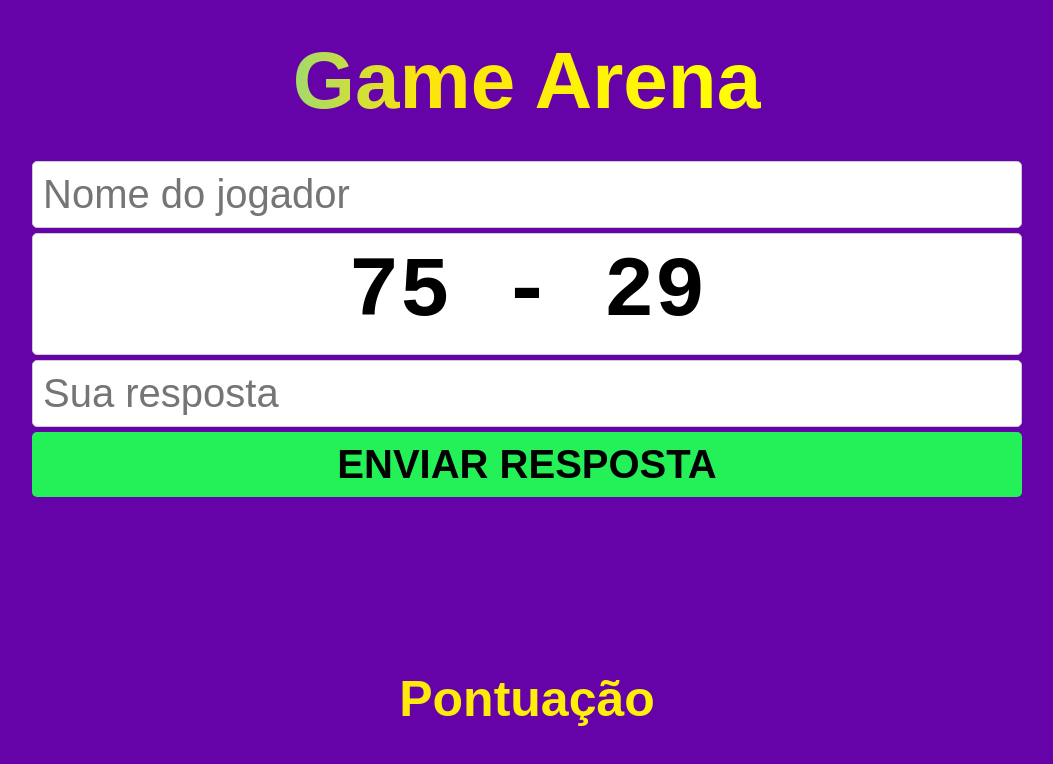
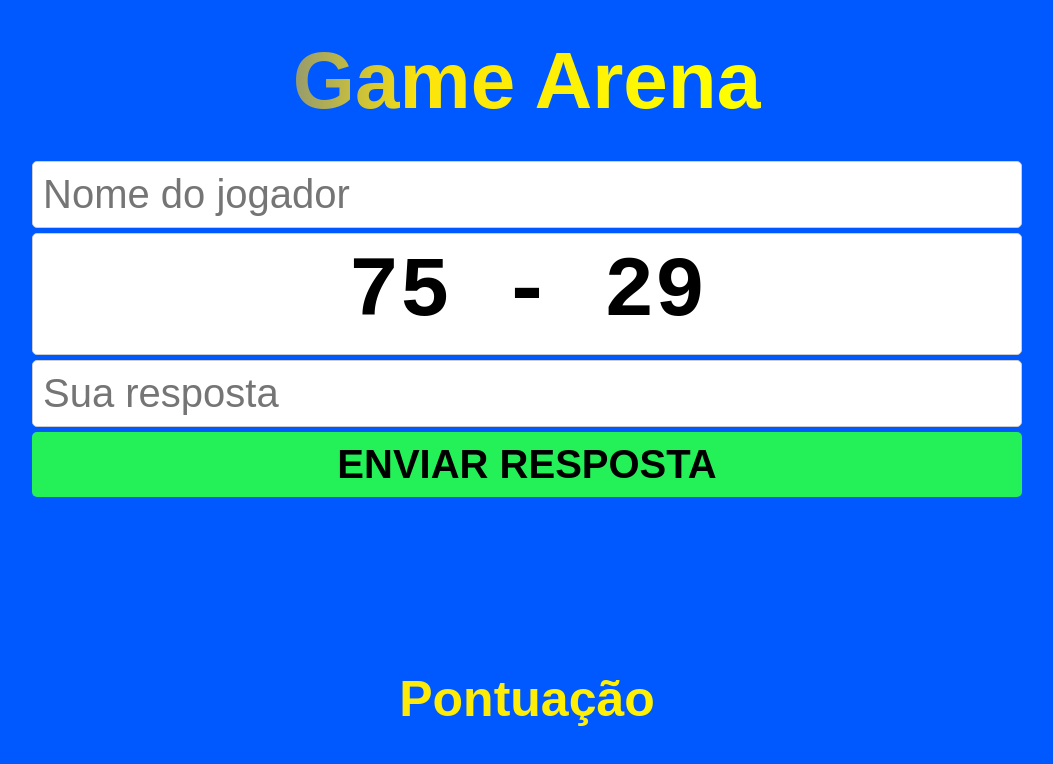
Before and after one commit to AlexandreZanata/jogo-adi-o-e-subrita-o-1-100-1-fator-, a plain HTML site: page public/index.html in a window 1280 px wide. Shown: the whole page, without its empty margins (113-1166 px from the left). Drawn offline with Linux system fonts and the light colour scheme.

Commit message:
Update index.html

```diff
--- a/public/index.html
+++ b/public/index.html
@@ -18,7 +18,7 @@
         #game {
             flex: 1;
             width: 100%;
-            background-color: rgb(102, 3, 168);
+            background-color: rgb(0, 89, 255);
             padding: 35px;
             padding-bottom: 95px;
             color: white;
@@ -90,7 +90,7 @@
             height: 140px;
             z-index: 2;
             box-sizing: border-box;
-            background-color: rgb(102, 3, 168);
+            background-color: rgb(0, 89, 255);
             color: black;
             position: absolute;
             bottom: 0;
@@ -116,7 +116,7 @@
         }
 
         .rainbow-text {
-            background: linear-gradient(270deg, red, orange, yellow, rgb(252, 228, 11), rgb(29, 204, 248), rgb(255, 57, 229), rgb(238, 218, 130));
+            background: linear-gradient(270deg, red, orange, yellow, rgb(252, 228, 11), rgb(0, 47, 255), rgb(255, 57, 229), rgb(0, 0, 0));
             background-size: 400% 400%;
             -webkit-background-clip: text;
             color: transparent;
@@ -126,7 +126,7 @@
         .tituloscore {
             font-size: 50px;
             margin-top: 10px;
-            background: linear-gradient(270deg, red, orange, yellow, rgb(252, 228, 11), rgb(29, 204, 248), rgb(255, 57, 229), rgb(238, 218, 130));
+            background: linear-gradient(270deg, red, orange, yellow, rgb(252, 228, 11), rgb(0, 47, 255), rgb(255, 57, 229), rgb(0, 0, 0));
             background-size: 400% 400%;
             -webkit-background-clip: text;
             color: transparent;
```
